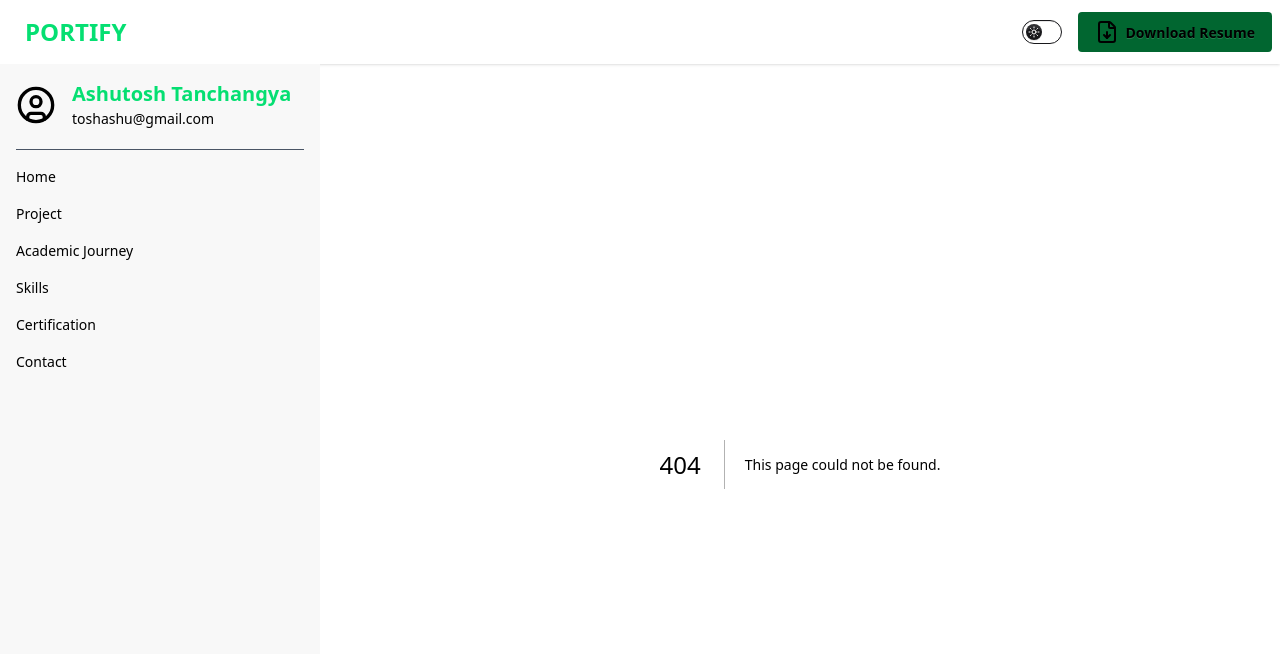
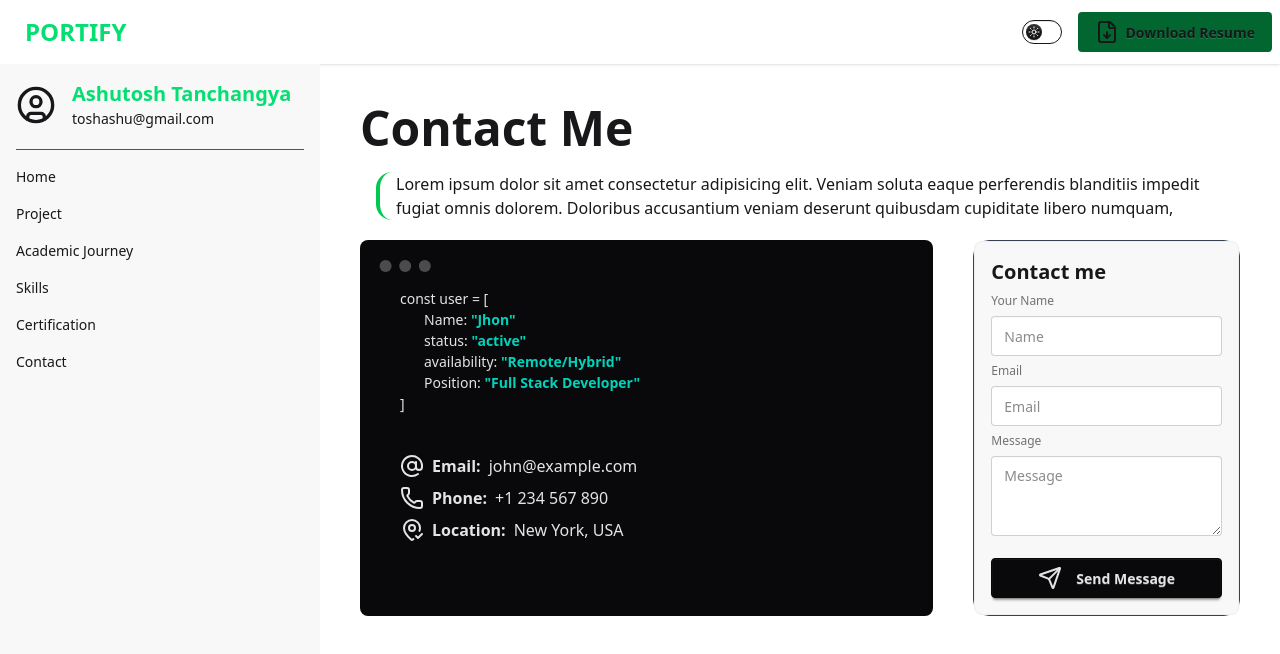
Before and after one commit to crack69-git/portify, a Next.js app: page /contact in a window 1280 px wide. Before the commit this address had no page. Shown: the top 654 px of the page. Built offline with nearby package versions, Linux system fonts and the light colour scheme.

Commit message:
added certification,skill section and contact section

```diff
--- /dev/null
+++ b/src/app/certification/page.jsx
@@ -0,0 +1,49 @@
+import React from "react";
+
+const CertificationPage = () => {
+  return (
+    <div className="w-11/12 mx-auto">
+      <div className="badge badge-soft badge-warning h-full text-[16px] font-semibold">
+        <div aria-label="success" className="status status-success"></div>Status
+        : <span className="text-green-500">Validated</span>
+      </div>
+      <h1 className="text-5xl font-bold mt-5">Certifications</h1>
+      <div>
+        <p className="mt-5 ml-4 border-l-4 border-green-500 pl-4">
+          Lorem ipsum dolor sit amet consectetur adipisicing elit. Veniam soluta
+          eaque perferendis blanditiis impedit fugiat omnis dolorem. Doloribus
+          accusantium veniam deserunt quibusdam cupiditate libero numquam,
+        </p>
+      </div>
+      <div className=" flex gap-4 mt-10">
+        <select defaultValue="Pick a color" className="select">
+          <option disabled={true}>Filter by Type</option>
+          <option>All</option>
+          <option>Academic</option>
+          <option>Others</option>
+        </select>
+        <label className="input">
+          <svg
+            className="h-[1em] opacity-50"
+            xmlns="http://www.w3.org/2000/svg"
+            viewBox="0 0 24 24"
+          >
+            <g
+              strokeLinejoin="round"
+              strokeLinecap="round"
+              strokeWidth="2.5"
+              fill="none"
+              stroke="currentColor"
+            >
+              <circle cx="11" cy="11" r="8"></circle>
+              <path d="m21 21-4.3-4.3"></path>
+            </g>
+          </svg>
+          <input type="search" required placeholder="Search" />
+        </label>
+      </div>
+    </div>
+  );
+};
+
+export default CertificationPage;
--- /dev/null
+++ b/src/app/contact/page.jsx
@@ -0,0 +1,79 @@
+import { AtSign, MapPinCheck, Phone, Send } from "lucide-react";
+import React from "react";
+
+const page = () => {
+  return (
+    <div className="w-11/12 mx-auto">
+      <h2 className="text-5xl font-bold mt-10">Contact Me</h2>
+      <p className="mt-5 ml-4 border-l-4 border-green-500 pl-4 mb-5 rounded-2xl">
+        Lorem ipsum dolor sit amet consectetur adipisicing elit. Veniam soluta
+        eaque perferendis blanditiis impedit fugiat omnis dolorem. Doloribus
+        accusantium veniam deserunt quibusdam cupiditate libero numquam,
+      </p>
+      <div className="grid grid-cols-3 gap-10">
+        <div className="mockup-code w-full col-span-2">
+          <div className="pl-10">
+            <p>const user = [</p>
+            <p className="pl-6">
+              Name: <span className="text-accent font-semibold">"Jhon"</span>
+            </p>
+            <p className="pl-6">
+              status:{" "}
+              <span className="text-accent font-semibold">"active"</span>{" "}
+            </p>
+            <p className="pl-6">
+              availability:{" "}
+              <span className="text-accent font-semibold">
+                "Remote/Hybrid"
+              </span>{" "}
+            </p>
+            <p className="pl-6">
+              Position:{" "}
+              <span className="text-accent font-semibold">
+                "Full Stack Developer"
+              </span>{" "}
+            </p>
+            <p>]</p>
+            <div className="mt-10 text-[16px]">
+              <p className="flex gap-2 mb-2">
+                <AtSign className="" />
+                <span className="font-semibold">Email: </span> john@example.com
+              </p>
+              <p className="flex gap-2">
+                <Phone />
+                <span className="font-semibold mb-2">Phone: </span> +1 234 567
+                890
+              </p>
+              <p className="flex gap-2 w-full">
+                <MapPinCheck />
+                <span className="font-semibold"> Location: </span> New York, USA
+              </p>
+            </div>
+          </div>
+        </div>
+        <div className="col-span-1 border rounded-2xl border-gray-700">
+          {/* message section */}
+          <fieldset className="fieldset bg-base-200 border-base-300 rounded-box border p-4">
+            <p className="text-xl font-semibold">Contact me</p>
+            <label className="label">Your Name</label>
+            <input type="text" className="input" placeholder="Name" />
+
+            <label className="label">Email</label>
+            <input type="email" className="input" placeholder="Email" />
+
+            <label className="label">Message</label>
+            <textarea className="textarea" placeholder="Message" />
+
+            <button className="btn btn-neutral mt-4">
+              {" "}
+              <Send className="mr-2" />
+              Send Message
+            </button>
+          </fieldset>
+        </div>
+      </div>
+    </div>
+  );
+};
+
+export default page;
--- a/src/app/page.jsx
+++ b/src/app/page.jsx
@@ -6,7 +6,7 @@ export default function Home() {
   return (
     <div>
       <HeroSection />
-      <TechStackSection />
+      {/* <TechStackSection /> */}
     </div>
   );
 }
--- a/src/app/skills/page.jsx
+++ b/src/app/skills/page.jsx
@@ -1,7 +1,19 @@
+import TechStackSection from "@/components/shared/TechStackSection";
 import React from "react";
 
 const SkillPage = () => {
-  return <div>this is skills page</div>;
+  return (
+    <div className="w-11/12 mx-auto py-10">
+      <div>
+        <h2 className="text-4xl font-bold">Technical Skills</h2>
+        <p className="text-lg text-gray-300">
+          Here are the technologies and frameworks I'm proficient in:
+        </p>
+        <p className="h-0.5 w-full border border-gray-600 my-4"></p>
+        <TechStackSection></TechStackSection>
+      </div>
+    </div>
+  );
 };
 
 export default SkillPage;
--- a/src/components/shared/RightSection.jsx
+++ b/src/components/shared/RightSection.jsx
@@ -17,7 +17,7 @@ const RightSection = () => {
       <Link href="/skills">
         <li>Skills</li>
       </Link>
-      <Link href="/certifications">
+      <Link href="/certification">
         <li>Certification</li>
       </Link>
       <Link href="/contact">
--- a/src/components/shared/TechStackSection.jsx
+++ b/src/components/shared/TechStackSection.jsx
@@ -3,10 +3,10 @@ import React from "react";
 const TechStackSection = () => {
   return (
     <div className="w-11/12 mx-auto mt-6">
-      <div className="flex items-center gap-5">
+      {/* <div className="flex items-center gap-5">
         <h1 className="text-5xl font-bold min-w-fit">Tech Stack</h1>
         <p className="h-0.5 w-full border border-gray-600"></p>
-      </div>
+      </div> */}
       <div className="grid grid-cols-2 gap-4 mt-5">
         <div className="bg-[#131313] p-4 rounded-lg">
           <h4 className="text-2xl font-bold ">frontend</h4>
@@ -29,8 +29,8 @@ const TechStackSection = () => {
           <h4 className="text-2xl font-bold ">authentication</h4>
           <p className="h-0.5 bg-gray-800 w-full my-3"></p>
           <div className="flex flex-wrap gap-3">
-            <p className="badge badge-accent badge-soft">jwt</p>
-            <p className="badge badge-accent badge-soft">oauth</p>
+            <p className="badge badge-accent badge-soft">BetterAuth</p>
+            <p className="badge badge-accent badge-soft">OAuth</p>
           </div>
         </div>
         <div className="bg-[#131313] p-4 rounded-lg">
@@ -41,6 +41,22 @@ const TechStackSection = () => {
             <p className="badge badge-accent badge-soft">postgresql</p>
           </div>
         </div>
+        <div className="bg-[#131313] p-4 rounded-lg">
+          <h4 className="text-2xl font-bold ">Framework</h4>
+          <p className="h-0.5 bg-gray-800 w-full my-3"></p>
+          <div className="flex flex-wrap gap-3">
+            <p className="badge badge-accent badge-soft">Tailwind CSS</p>
+            <p className="badge badge-accent badge-soft">React.js</p>
+            <p className="badge badge-accent badge-soft">Next.js</p>
+          </div>
+        </div>
+        <div className="bg-[#131313] p-4 rounded-lg">
+          <h4 className="text-2xl font-bold ">Others</h4>
+          <p className="h-0.5 bg-gray-800 w-full my-3"></p>
+          <div className="flex flex-wrap gap-3">
+            <p className="badge badge-accent badge-soft">C++</p>
+          </div>
+        </div>
       </div>
     </div>
   );
--- /dev/null
+++ b/src/components/shared/ToogleCertificate.jsx
@@ -0,0 +1,7 @@
+import React from "react";
+
+const ToogleCertificate = () => {
+  return <div>this is toogle</div>;
+};
+
+export default ToogleCertificate;
```
